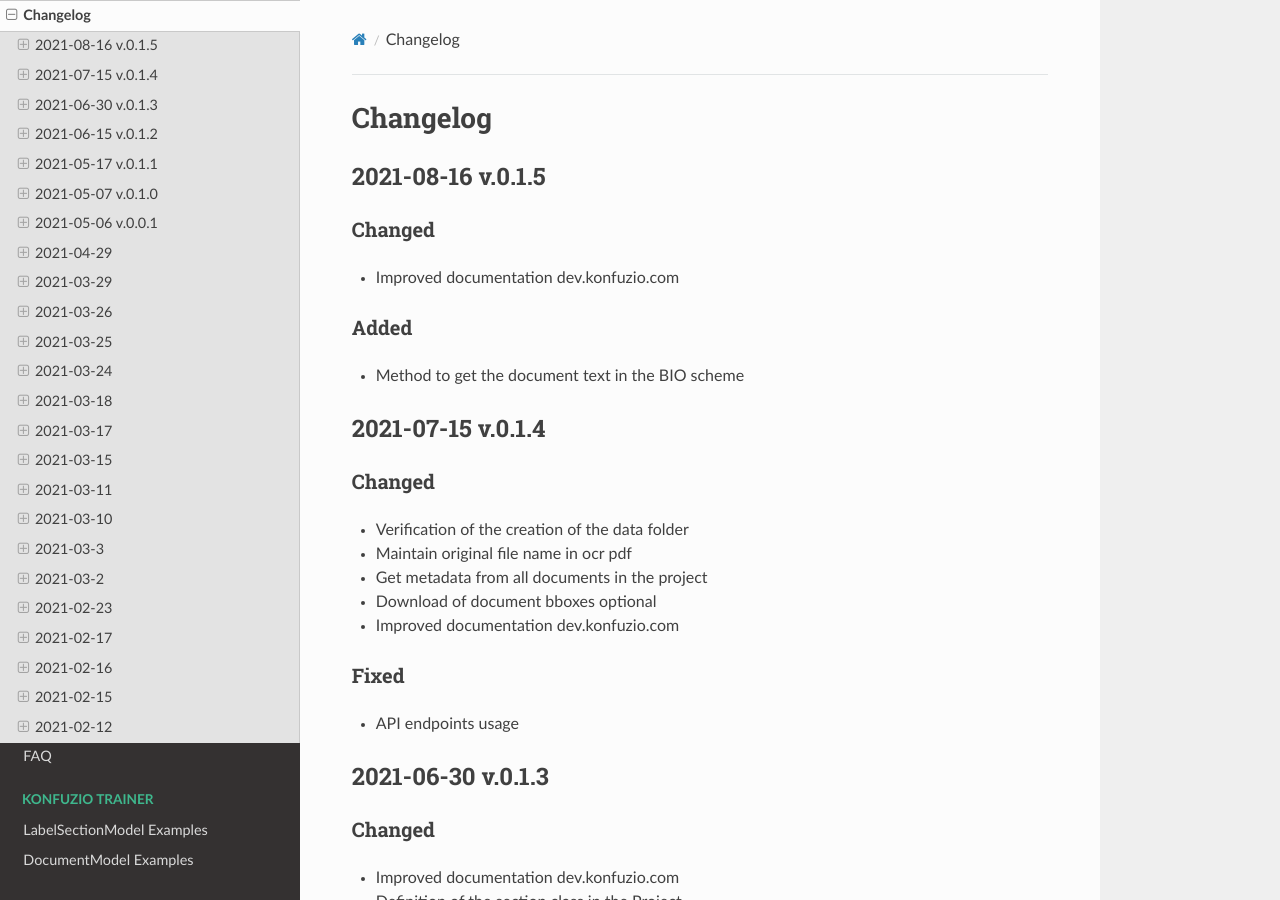
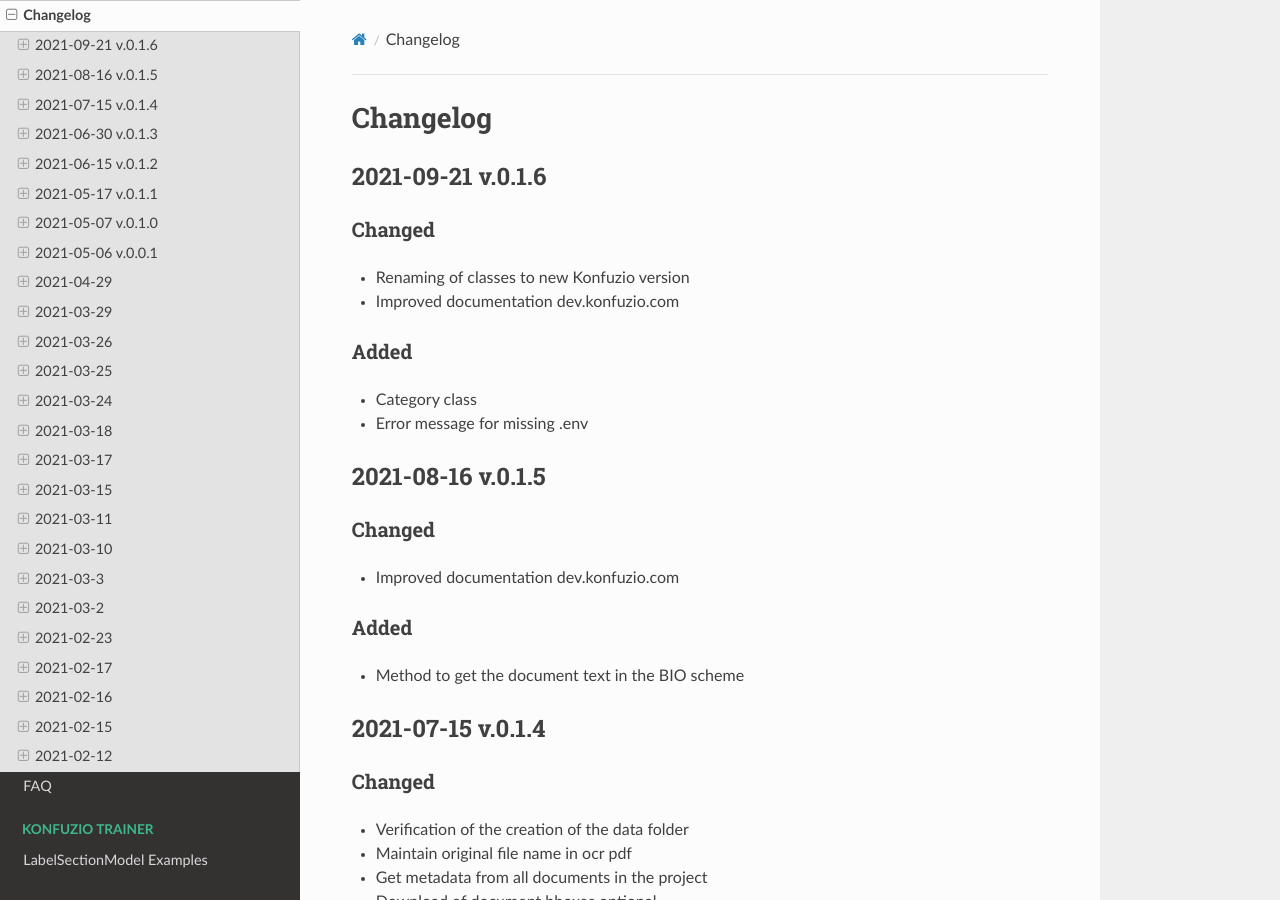
Before and after one commit to konfuzio-ai/konfuzio-sdk, a Sphinx documentation site: the page built from docs/sdk/changelog.md, in a window 1280 px wide and 900 px high. Built offline with Sphinx 7.4.7 and the Read the Docs theme 2.0.0, drawn with Linux system fonts in a browser that asks for light colours.

Commit message:
release v.0.1.6

```diff
--- a/docs/conf.py
+++ b/docs/conf.py
@@ -29,7 +29,7 @@
 author = 'Helm und Nagel GmbH'
 
 # The short X.Y version
-version = 'v.0.1.5'
+version = 'v.0.1.6'
 
 
 # -- General configuration ---------------------------------------------------
--- a/docs/sdk/changelog.md
+++ b/docs/sdk/changelog.md
@@ -3,6 +3,18 @@
 
 
 # Changelog
+
+## 2021-09-21 v.0.1.6
+
+### Changed
+
+- Renaming of classes to new Konfuzio version
+- Improved documentation dev.konfuzio.com
+
+### Added
+
+- Category class
+- Error message for missing .env
 
 ## 2021-08-16 v.0.1.5
 
--- a/setup.py
+++ b/setup.py
@@ -29,7 +29,7 @@
 
 setuptools.setup(
     name="konfuzio_sdk",
-    version="0.1.5",
+    version="0.1.6",
     author='Helm & Nagel GmbH',
     author_email="info@helm-nagel.com",
     description="Konfuzio Software Development Kit",
```
